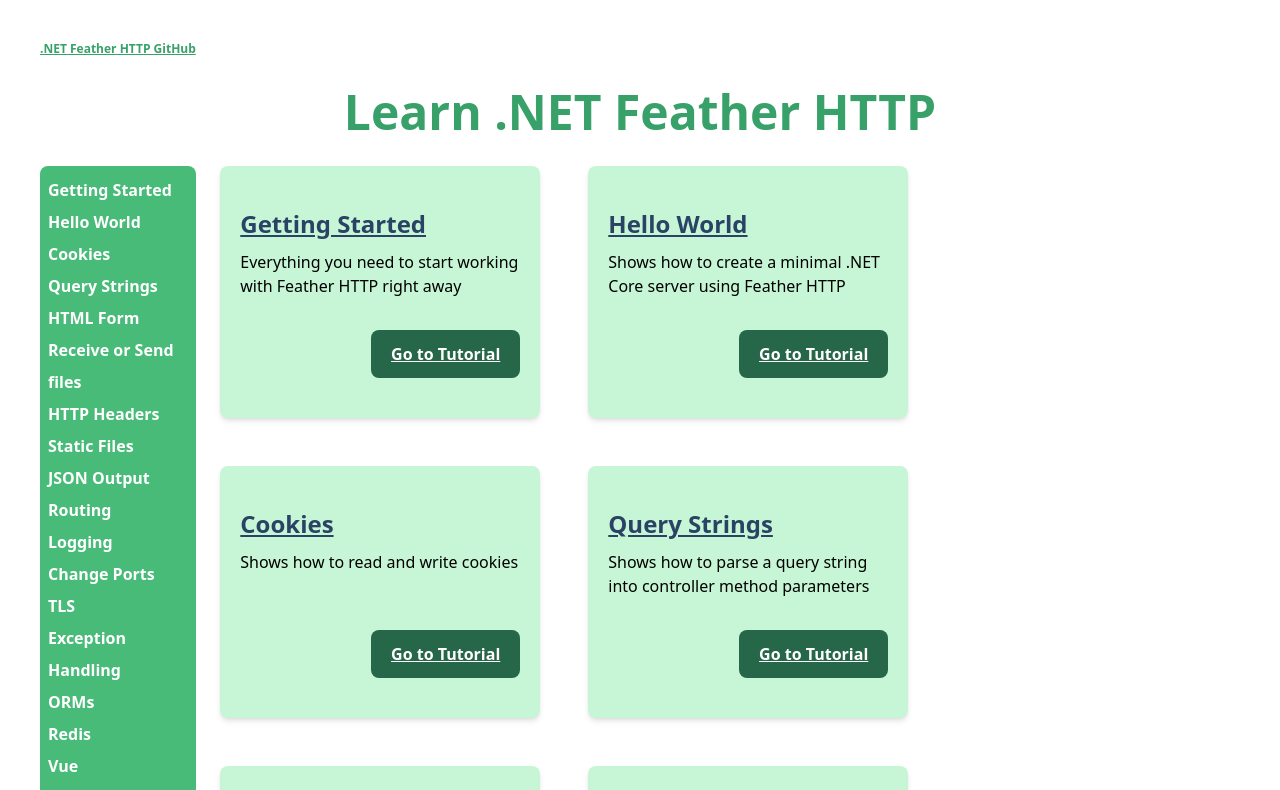
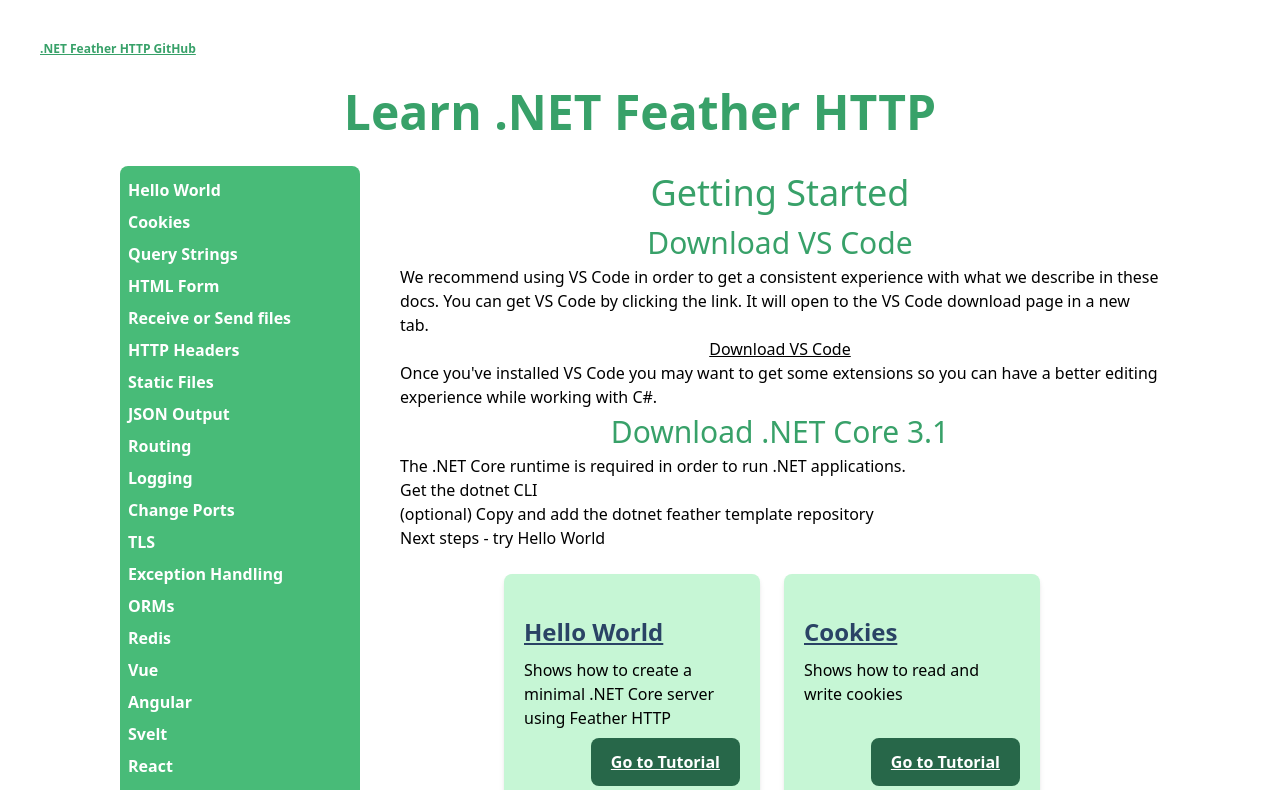
Before and after one commit to RobotOptimist/learn-httpfeather, a Nuxt app: page / in a window 1280 px wide. Shown: the top 790 px of the page. Built offline with nearby package versions, Linux system fonts and the light colour scheme; what tailwindcss-transitions would draw is missing.

Commit message:
stubbing out getting started

```diff
--- a/components/card.vue
+++ b/components/card.vue
@@ -1,5 +1,5 @@
 <template>
-    <div class="m-6 ml-0 lg:ml-6 p-10 pl-5 pr-5 shadow-md bg-green-200 rounded-lg">
+    <div class="m-6 ml-0 lg:ml-6 lg:mb-0 lg:mr-0 p-10 pl-5 pr-5 shadow-md bg-green-200 rounded-lg">
         <h2 class="text-2xl font-semibold rounded-lg text-blue-900">
             <a class="underline" href="#">{{title}}</a>
         </h2>
--- a/pages/index.vue
+++ b/pages/index.vue
@@ -1,12 +1,31 @@
 <template>
   <div class="p-10 pt-0">
     <h1 class="mt-6 text-5xl text-green-600 font-semibold leading-tight text-center">Learn .NET Feather HTTP</h1>
-    <div class="lg:flex">
-      <div class="lg:max-w-sm lg:w-full hidden lg:block">
+    <div class="lg:flex lg:justify-center w-full">
+      <div class="lg:max-w-md lg:w-1/5 hidden lg:block">
         <topics-list></topics-list>
       </div>
-      <div class="lg:flex flex-wrap">
-        <card class="lg:max-w-xs w-full" v-for="topic in topics" :key="topic.title" :title="topic.title" :description="topic.description"></card>
+      <div class="lg:w-2/3 mt-6">
+        <section>
+          <div class="ml-10">
+            <h2 class="text-4xl text-green-600 text-center">Getting Started</h2>
+            <h3 class="text-3xl text-green-600 text-center">Download VS Code</h3>
+            <p>We recommend using VS Code in order to get a consistent experience with what we describe in these docs.
+            You can get VS Code by clicking the link. It will open to the VS Code download page in a new tab.</p>
+            <p class="text-center">
+              <a class="underline" href="https://code.visualstudio.com/" target="_blank" rel="noreferrer">Download VS Code</a>
+            </p>
+            <p>Once you've installed VS Code you may want to get some extensions so you can have a better editing experience while working with C#.</p>
+            <h3 class="text-3xl text-green-600 text-center">Download .NET Core 3.1</h3>
+            <p>The .NET Core runtime is required in order to run .NET applications.</p>
+            <h3>Get the dotnet CLI</h3>
+            <h3>(optional) Copy and add the dotnet feather template repository</h3>
+            <h3>Next steps - try Hello World</h3>
+          </div>
+        </section>
+        <section class="lg:flex flex-wrap justify-center">
+          <card class="lg:w-64 w-full" v-for="topic in topics" :key="topic.title" :title="topic.title" :description="topic.description"></card>
+        </section>
       </div>
     </div>
   </div>
--- a/store/topics.js
+++ b/store/topics.js
@@ -1,10 +1,5 @@
 export const state = () => ({
     list: [
-            {
-                title: 'Getting Started',
-                category: 'root',
-                description: 'Everything you need to start working with Feather HTTP right away'
-            },
             {
                 title: 'Hello World',
                 category: 'Examples',
--- a/tailwind.config.js
+++ b/tailwind.config.js
@@ -9,6 +9,9 @@
     extend: {
       maxHeight: {
         none: '0'
+      },
+      width: {
+        68: '20rem'
       }
     }
   },
```
